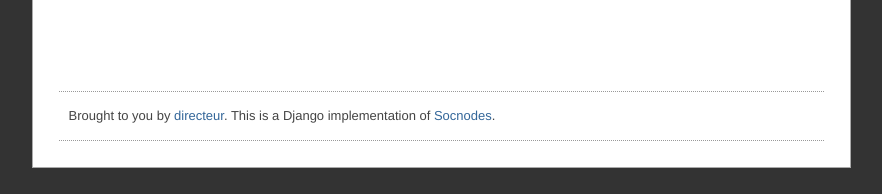
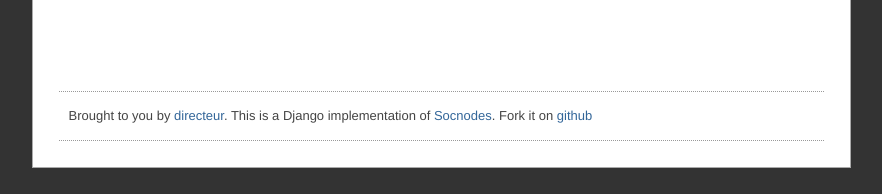
Before and after one commit to directeur/socnode, a Django app: template blog/templates/entry_list.html in a window 1280 px wide. Shown: the part 651-845 px from the top of the page, without its empty margins (199-1081 px from the left). Run offline with Django 3.2, Linux system fonts and the light colour scheme; the template is opened without the code that fills it, so the values that code supplies are empty.

Commit message:
Oh, and a link to github

```diff
--- a/templates/base.html
+++ b/templates/base.html
@@ -84,7 +84,8 @@
         <p>
         Brought to you by <a href="http://socialwhois.com/directeur" title="directeur">directeur</a>. This is a Django implementation of <a
             href="http://socnode.org" title="Socnode, the basic element of
-            distributed social networks">Socnodes</a>.
+            distributed social networks">Socnodes</a>. Fork it on <a href="http://github.com/directeur/socnode"
+            title="Dango daikazoku socnode">github</a>
         </p>
     </div>
     </div><!--wrapper-->
```
